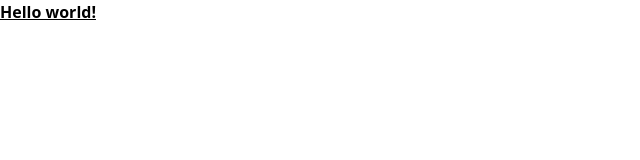
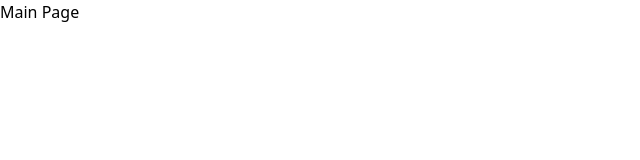
Before and after one commit to 2everlove/ReactPractice-shoppinList, a React (Create React App) app in the folder mall/: page / in a window 1280 px wide. Shown: the top 160 px of the page, without its empty margins (0-640 px from the left). Built offline with nearby package versions, Linux system fonts and the light colour scheme.

Commit message:
React Router

```diff
--- a/mall/package.json
+++ b/mall/package.json
@@ -8,6 +8,7 @@
     "@testing-library/user-event": "^13.5.0",
     "react": "^18.2.0",
     "react-dom": "^18.2.0",
+    "react-router-dom": "^6.19.0",
     "react-scripts": "5.0.1",
     "web-vitals": "^2.1.4"
   },
--- a/mall/src/App.js
+++ b/mall/src/App.js
@@ -1,11 +1,9 @@
-import logo from './logo.svg';
-import './App.css';
+import {RouterProvider} from "react-router-dom";
+import root from "./router/root"
 
 function App() {
   return (
-    <h1 className="text-3x1 font-bold underline">
-      Hello world!
-    </h1>
+    <RouterProvider router={root}/>
   );
 }
 
--- /dev/null
+++ b/mall/src/pages/AboutPage.js
@@ -0,0 +1,7 @@
+const AboutPage = () => {
+    return (
+        <div className="text-3x1">About Page</div>
+    )
+}
+
+export default AboutPage;
--- /dev/null
+++ b/mall/src/pages/MainPage.js
@@ -0,0 +1,9 @@
+const MainPage  = () => {
+    return (
+        <div className="text-3x1">
+            <div>Main Page</div>
+        </div>
+    );
+}
+
+export default MainPage;
--- /dev/null
+++ b/mall/src/router/root.js
@@ -0,0 +1,20 @@
+import { Suspense, lazy } from 'react';
+const { createBrowserRouter} = require('react-router-dom');
+
+const Loading = <div>Loading....</div>
+const Main = lazy(() => import("../pages/MainPage"))
+
+const About = lazy(() => import("../pages/AboutPage"))
+
+const root = createBrowserRouter([
+    {
+        path: "",
+        element: <Suspense fallback={Loading}><Main/></Suspense>
+    },
+    {
+        path: "about",
+        element: <Suspense fallback={Loading}><About/></Suspense>
+    }
+]);
+
+export default root;
```
Also changed, not shown: 1 other file (tests, documents, lock files or other folders).
